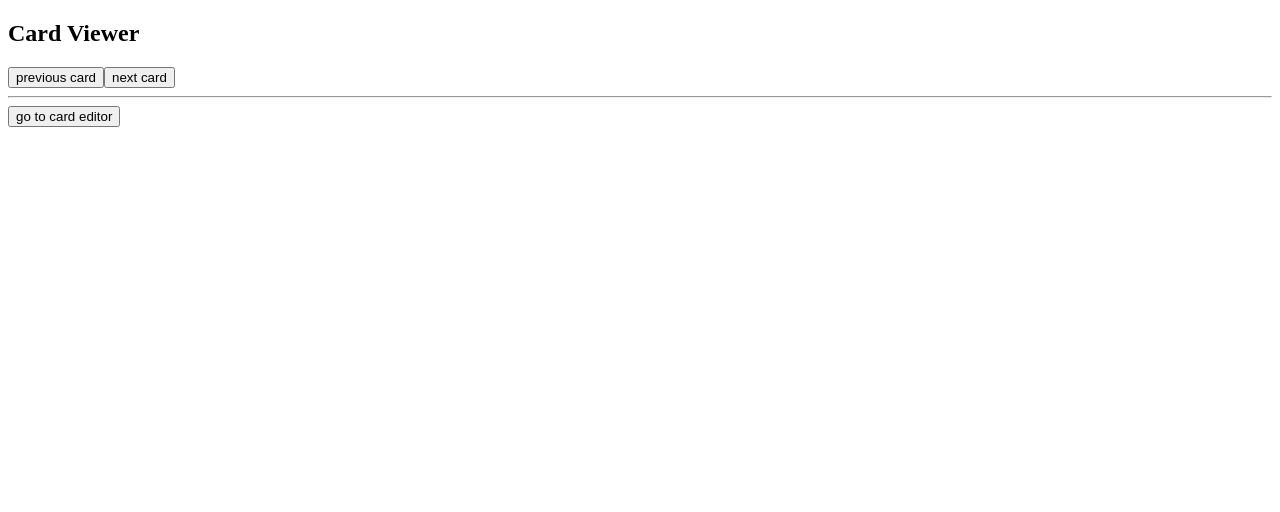
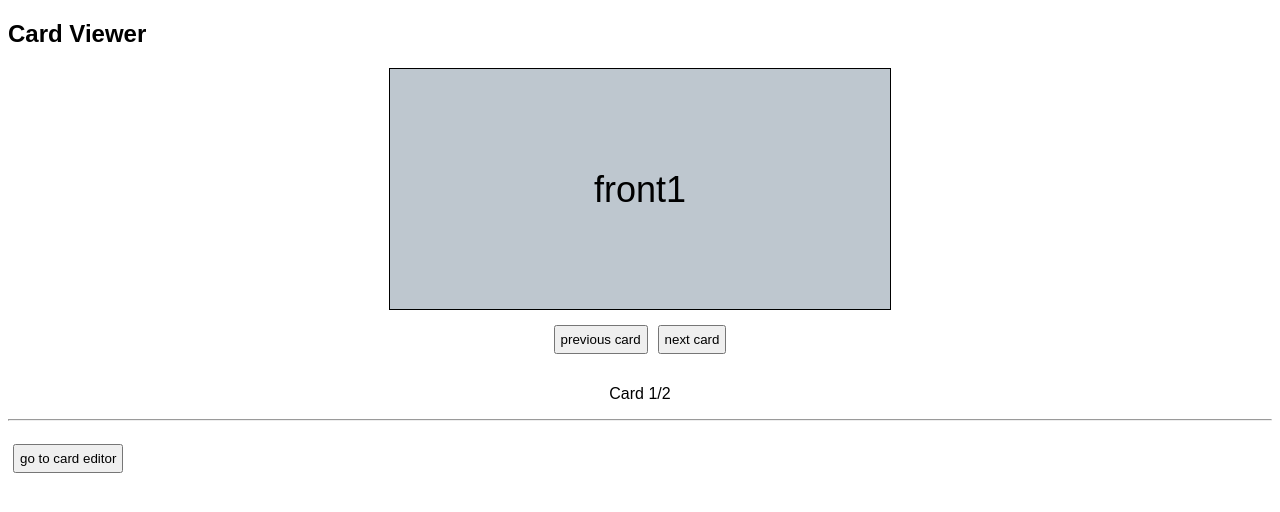
Before and after one commit to tee52/bootcamp, a React (Create React App) app: page / in a window 1280 px wide. Both pictures are taken after a click on the button "go to card viewer". Shown: the top 512 px of the page. Built offline with nearby package versions, Linux system fonts and the light colour scheme.

Commit message:
flashcards, buttons, and progress bar functioning and styled

```diff
--- /dev/null
+++ b/src/CardViewer.css
@@ -0,0 +1,24 @@
+.flashcard {
+    width: 300px;
+    height: 40px;
+    border: 1px solid black;
+    background-color: rgb(190, 199, 207);
+    padding: 100px;
+    margin: auto;
+    font-size: 36px;
+    text-align: center;
+}
+
+button {
+    padding: 5px;
+    margin: 15px 5px;
+    display: inline-block;
+}
+
+#container, p {
+    text-align: center;
+}
+
+body {
+    font-family: 'Raleway', sans-serif;
+}
--- a/src/CardViewer.js
+++ b/src/CardViewer.js
@@ -1,4 +1,5 @@
 import React from 'react';
+import './CardViewer.css';
 
 class CardViewer extends React.Component {
     constructor(props) {
@@ -14,23 +15,28 @@ class CardViewer extends React.Component {
     }
 
     nextCard = () => {
-        if (this.state.index < this.props.cards.length) {
-            this.setState({index: this.state.index + 1});
+        if (this.state.index < this.props.cards.length - 1) {
+            this.setState({index: this.state.index + 1, front: true});
         }
         console.log(this.state.index);
+    }
+
+    flipCard = () => {
+        this.setState({front: !this.state.front});
     }
 
     render() {
         return (
             <div>
                 <h2>Card Viewer</h2>
-
-                <div>
-
+                <div className="flashcard" onClick={this.flipCard}>
+                    {this.state.front ? this.props.cards[this.state.index].front : this.props.cards[this.state.index].back}
                 </div>
-
-                <button onClick={this.prevCard}>previous card</button>
-                <button onClick={this.nextCard}>next card</button>
+                <div id="container">
+                    <button onClick={this.prevCard}>previous card</button>
+                    <button onClick={this.nextCard}>next card</button>
+                </div>
+                <p>Card {this.state.index + 1}/{this.props.cards.length}</p>
                 <hr/>
                 <button onClick={this.props.switchMode}>go to card editor</button>
             </div>
```
